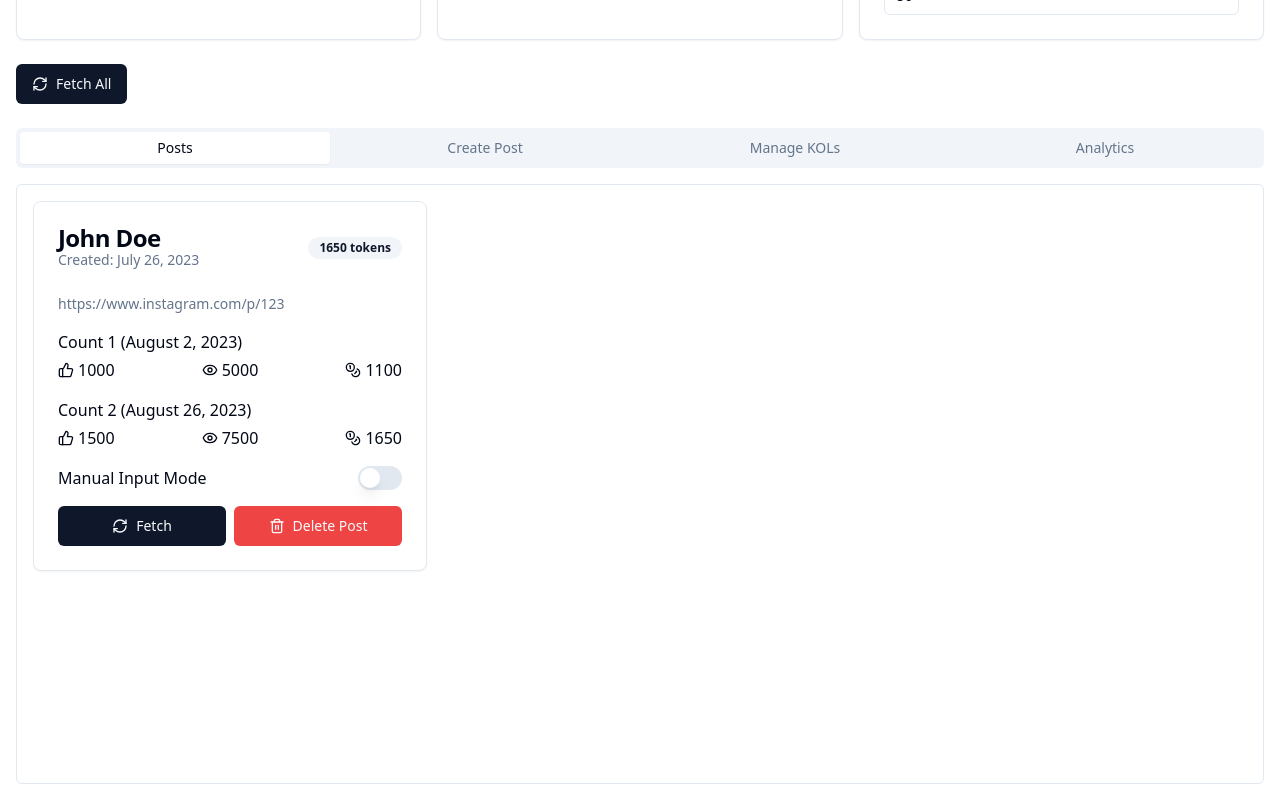
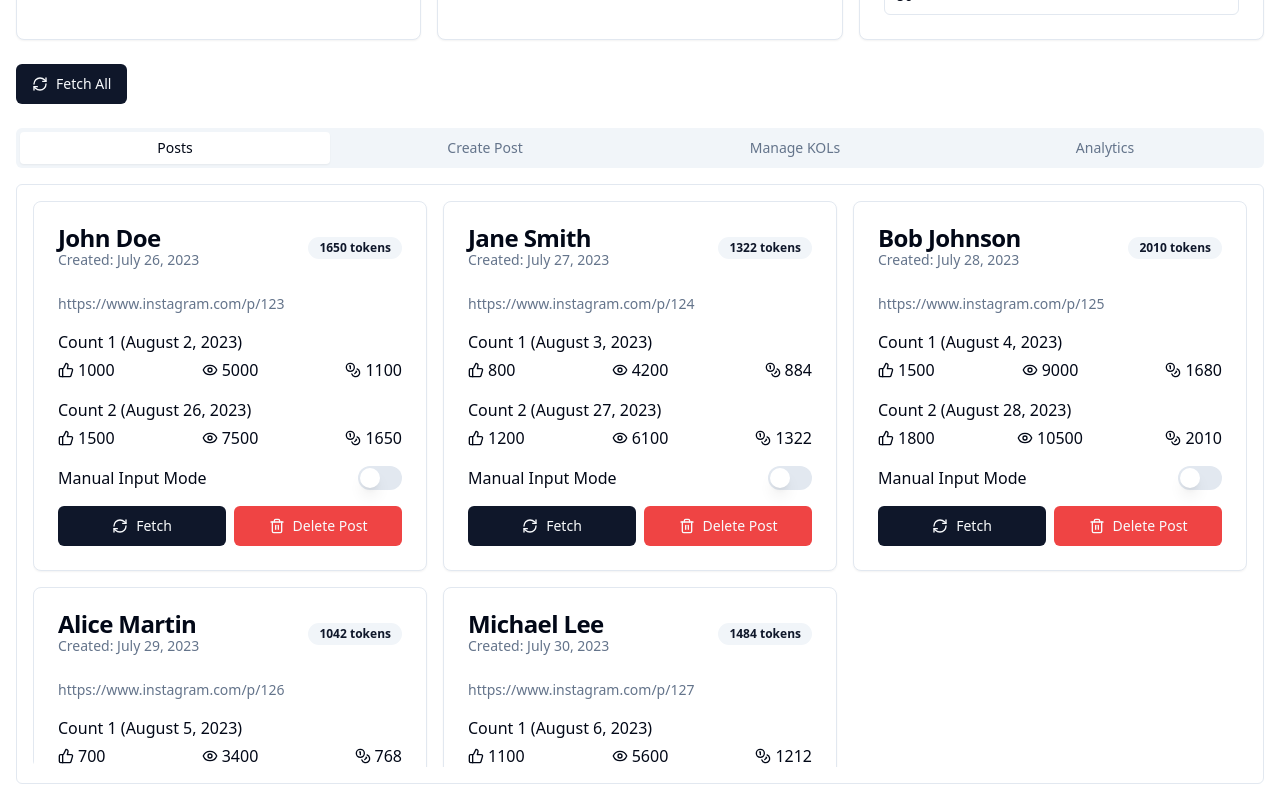
Before and after one commit to samson10504/Melo-Kol-Engagement-Tracker, a Next.js app in the folder kol-tracker/: page / in a window 1280 px wide. Shown: the part 270-1070 px from the top of the page. Built offline with nearby package versions, Linux system fonts and the light colour scheme.

Commit message:
Add mockData

```diff
--- a/kol-tracker/src/data/mockData.ts
+++ b/kol-tracker/src/data/mockData.ts
@@ -11,6 +11,46 @@ export const mockPosts = [
       { date: '2023-08-26', likes: 1500, views: 7500 }
     ]
   },
+  {
+    id: 2,
+    url: 'https://www.instagram.com/p/124',
+    kolId: '2',
+    creation_date: '2023-07-27',
+    counts: [
+      { date: '2023-08-03', likes: 800, views: 4200 },
+      { date: '2023-08-27', likes: 1200, views: 6100 }
+    ]
+  },
+  {
+    id: 3,
+    url: 'https://www.instagram.com/p/125',
+    kolId: '3',
+    creation_date: '2023-07-28',
+    counts: [
+      { date: '2023-08-04', likes: 1500, views: 9000 },
+      { date: '2023-08-28', likes: 1800, views: 10500 }
+    ]
+  },
+  {
+    id: 4,
+    url: 'https://www.instagram.com/p/126',
+    kolId: '4',
+    creation_date: '2023-07-29',
+    counts: [
+      { date: '2023-08-05', likes: 700, views: 3400 },
+      { date: '2023-08-29', likes: 950, views: 4600 }
+    ]
+  },
+  {
+    id: 5,
+    url: 'https://www.instagram.com/p/127',
+    kolId: '5',
+    creation_date: '2023-07-30',
+    counts: [
+      { date: '2023-08-06', likes: 1100, views: 5600 },
+      { date: '2023-08-30', likes: 1350, views: 6700 }
+    ]
+  },
   // Add more mock posts as needed
 ];
 
@@ -18,4 +58,7 @@ export const mockPosts = [
   { id: '1', name: 'John Doe', avatar: 'https://api.dicebear.com/6.x/avataaars/svg?seed=John' },
   { id: '2', name: 'Jane Smith', avatar: 'https://api.dicebear.com/6.x/avataaars/svg?seed=Jane' },
   { id: '3', name: 'Bob Johnson', avatar: 'https://api.dicebear.com/6.x/avataaars/svg?seed=Bob' },
+  { id: '4', name: 'Alice Martin', avatar: 'https://api.dicebear.com/6.x/avataaars/svg?seed=Alice' },
+  { id: '5', name: 'Michael Lee', avatar: 'https://api.dicebear.com/6.x/avataaars/svg?seed=Michael' },
+  // Add more mock KOLs as needed
 ];
```
Lines whose indentation alone changed are shown as unchanged.
